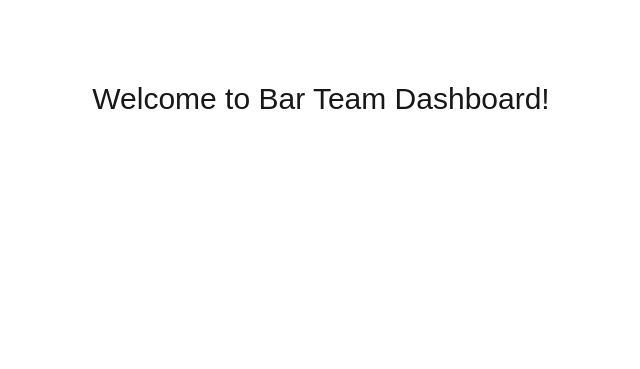
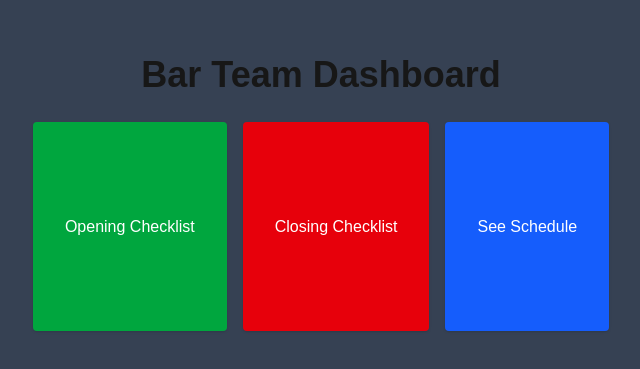
Before and after one commit to nazliozemrek/bar-team-app, a Next.js app: page /dashboard in a window 1280 px wide. Shown: the part 301-670 px from the top of the page, without its empty margins (319-959 px from the left). Built offline with nearby package versions, Linux system fonts and the light colour scheme.

Commit message:
Adding Dashboard Route

```diff
--- a/app/dashboard/page.tsx
+++ b/app/dashboard/page.tsx
@@ -1,7 +1,12 @@
 export default function DashboardPage() {
   return (
-    <main className="flex min-h-screen items-center justify-center text-3xl">
-      Welcome to Bar Team Dashboard!
+    <main className="flex min-h-screen flex-col items-center justify-center space-y-6 bg-gray-700">
+      <h1 className="px-8 py-24 text-4xl font-bold">Bar Team Dashboard</h1>
+      <div className="space-x-4">
+        <a href="/opening" className="px-8 py-24 bg-green-600 text-white rounded shadow hover:bg-green-700">Opening Checklist</a>
+        <a href="/closing" className="px-8 py-24 bg-red-600 text-white rounded shadow hover:bg-red-700">Closing Checklist</a>
+        <a href="/schedule" className="px-8 py-24 bg-blue-600 text-white rounded shadow hover:bg-blue-700">See Schedule</a>
+      </div>
     </main>
   );
 }
```
